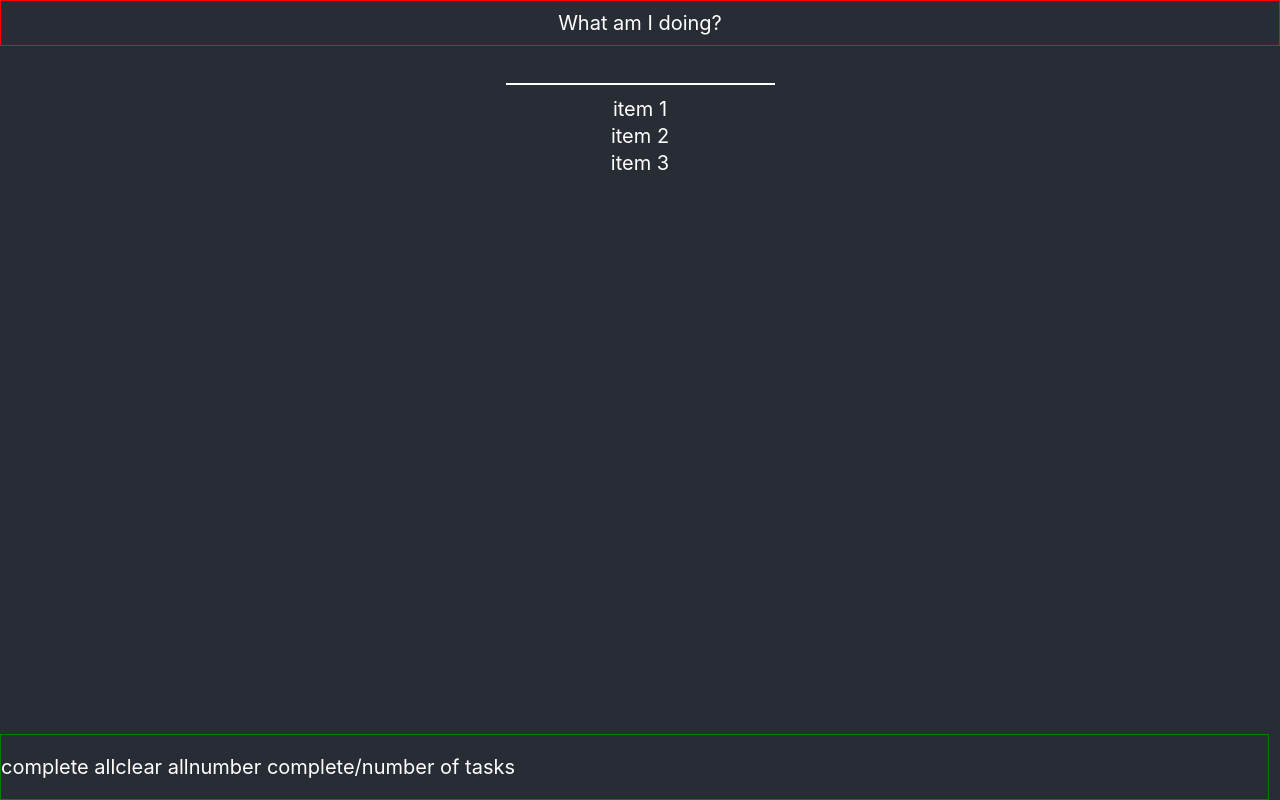
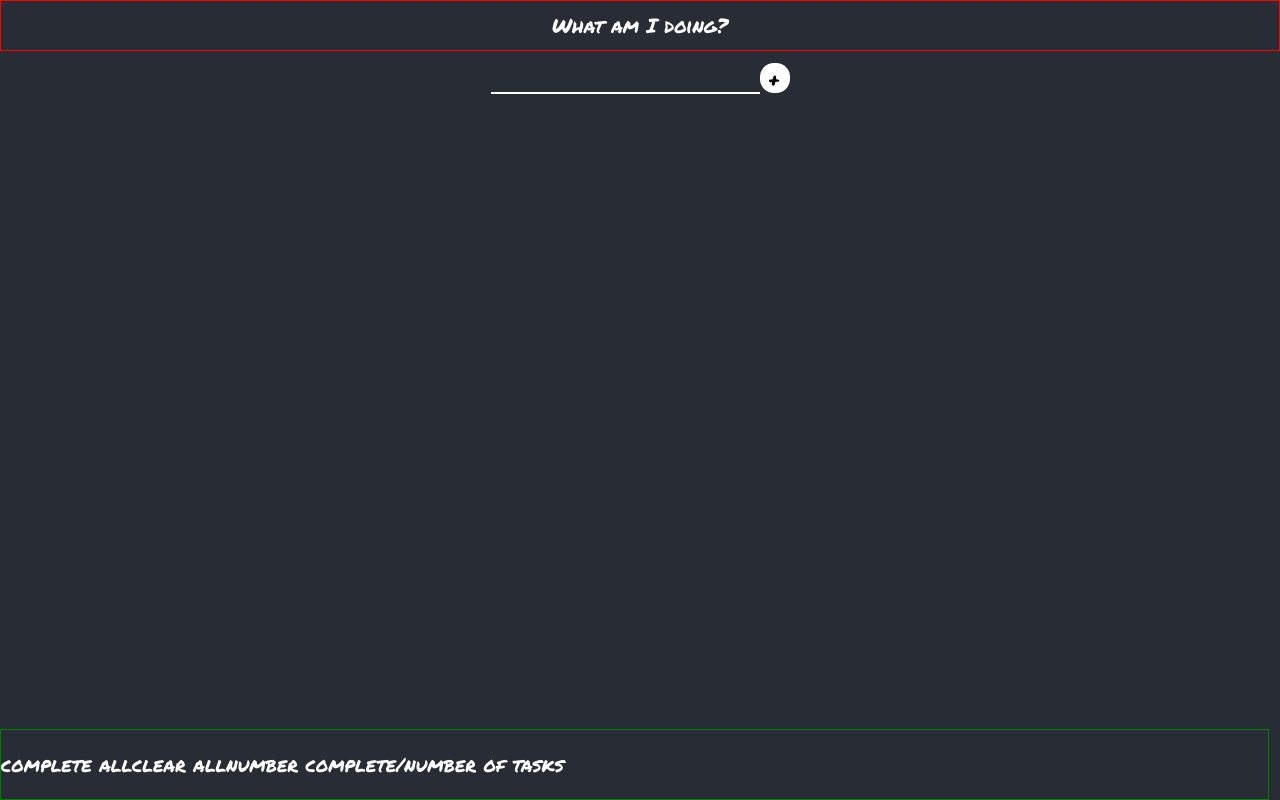
Before and after one commit to fentirad/what-am-i-doing, a React (Create React App) app: page / in a window 1280 px wide. Built offline with nearby package versions, Linux system fonts and the light colour scheme.

Commit message:
add todo, complete todo
+ some minor styling

```diff
--- a/src/App.jsx
+++ b/src/App.jsx
@@ -12,7 +12,7 @@ class App extends Component {
 
   createTodo = (todo) => {
     const todos = { ...this.state.todos };
-    todos[`todo${Date.now()}`] = todo;
+    todos[`todo-${Date.now()}`] = todo;
     this.setState({ todos });
   };
 
@@ -38,7 +38,8 @@ class App extends Component {
     return (
       <div className="app">
         <Header />
-        <AddTodoForm  />
+        <AddTodoForm
+          createTodo={this.createTodo} />
         <TodoList
           todos={this.state.todos}
           updateTodo={this.updateTodo}
--- a/src/components/AddTodoForm.jsx
+++ b/src/components/AddTodoForm.jsx
@@ -1,5 +1,6 @@
 import React, { Component } from 'react';
 import PropTypes from 'prop-types';
+import Button from './Button';
 import '../styles/add-todo.scss';
 
 class AddTodoForm extends Component {
@@ -9,11 +10,15 @@ class AddTodoForm extends Component {
 
   handleKeyUp = (e) => {
     if (e.key !== 'Enter') {
-      console.log(e);
       return;
     }
 
-    //this.props.createTodo();
+    const todoValue = {
+      complete: false,
+      value: e.currentTarget.value
+    };
+
+    this.props.createTodo(todoValue);
   }
 
   render() {
@@ -24,6 +29,10 @@ class AddTodoForm extends Component {
         className="add-todo-input"
         onKeyUp={this.handleKeyUp}
       />
+      <Button
+        classes="todo-item-create"
+        action={() => console.log(`add todo btn`)}
+        text="+" />
     </div>
     );
   }
--- a/src/components/Button.jsx
+++ b/src/components/Button.jsx
@@ -1,10 +1,21 @@
 import React, { Component } from 'react';
+import '../styles/button.scss';
 
 class Button extends Component {
   render() {
+    const {
+      action,
+      classes,
+      text
+    } = this.props;
+
+    const buttonClasses = `app-button ${classes}`;
+
     return (
-    <button className="app-button">
-        click me to do something
+    <button
+      className={buttonClasses}
+      onClick={action}>
+      {text}
     </button>
     );
   }
--- /dev/null
+++ b/src/components/Checkbox.jsx
@@ -0,0 +1,31 @@
+import React, { Component } from 'react';
+import '../styles/checkbox.scss';
+
+class Checkbox extends Component {
+  render() {
+    const {
+      onChangeHandler,
+      classes,
+      name,
+      checked,
+      label
+    } = this.props;
+
+    const checkboxClasses = `app-checkbox ${classes}`;
+
+    return (
+    <label className="app-checkbox-container">
+      {label}
+      <input
+        className={checkboxClasses}
+        name={name}
+        type="checkbox"
+        checked={checked}
+        onChange={onChangeHandler} />
+      <span className="app-checkbox-checkmark"></span>
+    </label>
+    );
+  }
+}
+
+export default Checkbox;
--- a/src/components/TodoItem.jsx
+++ b/src/components/TodoItem.jsx
@@ -1,14 +1,40 @@
 import React, { Component } from 'react';
 import '../styles/todo-item.scss';
+import Button from './Button';
+import Checkbox from './Checkbox';
 
 class TodoItem extends Component {
+  handleInputChange = () => {
+    const todo = {...this.props.todo};
+    todo.complete = !todo.complete;
+    this.props.updateTodo(this.props.todoKey, todo);
+  };
+
   render() {
     const {
-        text
-    } = this.props;
+        complete,
+        value
+    } = this.props.todo;
 
     return (
-    <li className="todo-item">{text}</li>
+      <li className="todo-item">
+        <div className="todo-item-complete">
+          <Checkbox
+            onChangeHandler={this.handleInputChange}
+            classes="todo-item-completea"
+            name="completed"
+            checked={complete}
+            label="" />
+        </div>
+
+        <span className="todo-item-text">{value}</span>
+        <div className="todo-item-delete">
+          <Button
+            classes="todo-item-deletea"
+            action={() => console.log(`clicked button for: ${value}`)}
+            text="x" />
+        </div>
+      </li>
     );
   }
 }
--- a/src/components/TodoList.jsx
+++ b/src/components/TodoList.jsx
@@ -3,16 +3,23 @@ import TodoItem from './TodoItem';
 
 class TodoList extends Component {
   render() {
-    const items = {
-      item1: 'item 1',
-      item2: 'item 2',
-      item3: 'item 3'
-    };
+    const {
+      todos,
+      updateTodo,
+      completeTodo,
+      deleteTodo
+    } = this.props
 
     return (
     <ul className="todo-list">
-        {Object.keys(items).map((itemKey) => (
-          <TodoItem key={itemKey} text={items[itemKey]} />
+        {Object.keys(todos).map((todoKey) => (
+          <TodoItem
+            key={todoKey}
+            todoKey={todoKey}
+            todo={todos[todoKey]}
+            updateTodo={updateTodo}
+            completeTodo={completeTodo}
+            deleteTodo={deleteTodo} />
         ))}
     </ul>
     );
--- a/src/styles/_reset.scss
+++ b/src/styles/_reset.scss
@@ -1,3 +1,4 @@
+@import url('https://fonts.googleapis.com/css?family=Lato|Permanent+Marker');
 @import './vars';
 
 input {
@@ -9,10 +10,26 @@ input {
   &:focus {
     outline: none;
   }
+
+  &[type="checkbox" i] {
+    margin: 0;
+    padding: 0;
+  }
 }
 
 ul, li {
+  list-style: none;
   margin: 0;
   padding: 0;
-  list-style: none;
 }
+
+button {
+  border: none;
+  margin: 0;
+  padding: 0;
+  font-family: $primaryFontFamily;
+
+  &:focus {
+    outline: none;
+  }
+}
--- a/src/styles/_vars.scss
+++ b/src/styles/_vars.scss
@@ -1,3 +1,5 @@
 $primaryColor: #FFFFFF;
 $primaryBackgroundColor: #282c34;
 $primaryFontSize: 20px;
+$primaryFontFamily: 'Permanent Marker', cursive;
+$secondaryFontFamily: 'Lato', sans-serif;
--- a/src/styles/app.scss
+++ b/src/styles/app.scss
@@ -7,6 +7,7 @@
   height: 100vh;
   justify-content: center;
   text-align: center;
+  font-family: $primaryFontFamily;
 }
 
 .app-header {
--- /dev/null
+++ b/src/styles/button.scss
@@ -0,0 +1,9 @@
+@import './vars';
+
+.app-button {
+  background-color: $primaryColor;
+  border-radius: 14px;
+  font-size: $primaryFontSize;
+  height: 30px;
+  width: 30px;
+}
--- /dev/null
+++ b/src/styles/checkbox.scss
@@ -0,0 +1,56 @@
+@import './vars';
+
+.app-checkbox {
+  &-container {
+    display: block;
+    position: relative;
+    cursor: pointer;
+    font-size: $primaryFontSize;
+    user-select: none;
+
+    input {
+      position: absolute;
+      opacity: 0;
+      cursor: pointer;
+      height: 0;
+      width: 0;
+    }
+
+    .app-checkbox-checkmark:after {
+      left: 10px;
+      top: 6px;
+      width: 5px;
+      height: 10px;
+      border: solid white;
+      border-width: 0 3px 3px 0;
+      transform: rotate(45deg);
+    }
+  }
+
+  &-checkmark {
+    position: absolute;
+    top: 0;
+    left: 0;
+    height: 28px;
+    width: 28px;
+    background-color: #eee;
+
+    &:after {
+      content: "";
+      position: absolute;
+      display: none;
+    }
+  }
+
+  &-container:hover input ~ &-checkmark {
+    background-color: #ccc;
+  }
+
+  &-container input:checked ~ &-checkmark {
+    background-color: #2196F3;
+  }
+
+  &-container input:checked ~ &-checkmark:after {
+    display: block;
+  }
+}
--- a/src/styles/todo-item.scss
+++ b/src/styles/todo-item.scss
@@ -2,8 +2,31 @@
 
 .todo-item {
     display: flex;
-    flex-direction: column;
+    flex-direction: row;
     font-size: $primaryFontSize;
     margin-bottom: 3px;
     margin-top: 3px;
+    padding: 3px;
+    position: relative;
+
+    border: 1px solid yellow;
+
+    &-complete {
+        display: flex;
+        flex-direction: column;
+        justify-content: center;
+    }
+
+    &-text {
+        display: inline-block;
+        margin-left: 6px;
+        margin-right: 6px;
+        flex-grow: 1;
+    }
+
+    &-delete {
+        display: flex;
+        flex-direction: column;
+        justify-content: center;
+    }
 }
```
Also changed, not shown: 1 other file (tests, documents, lock files or other folders).
